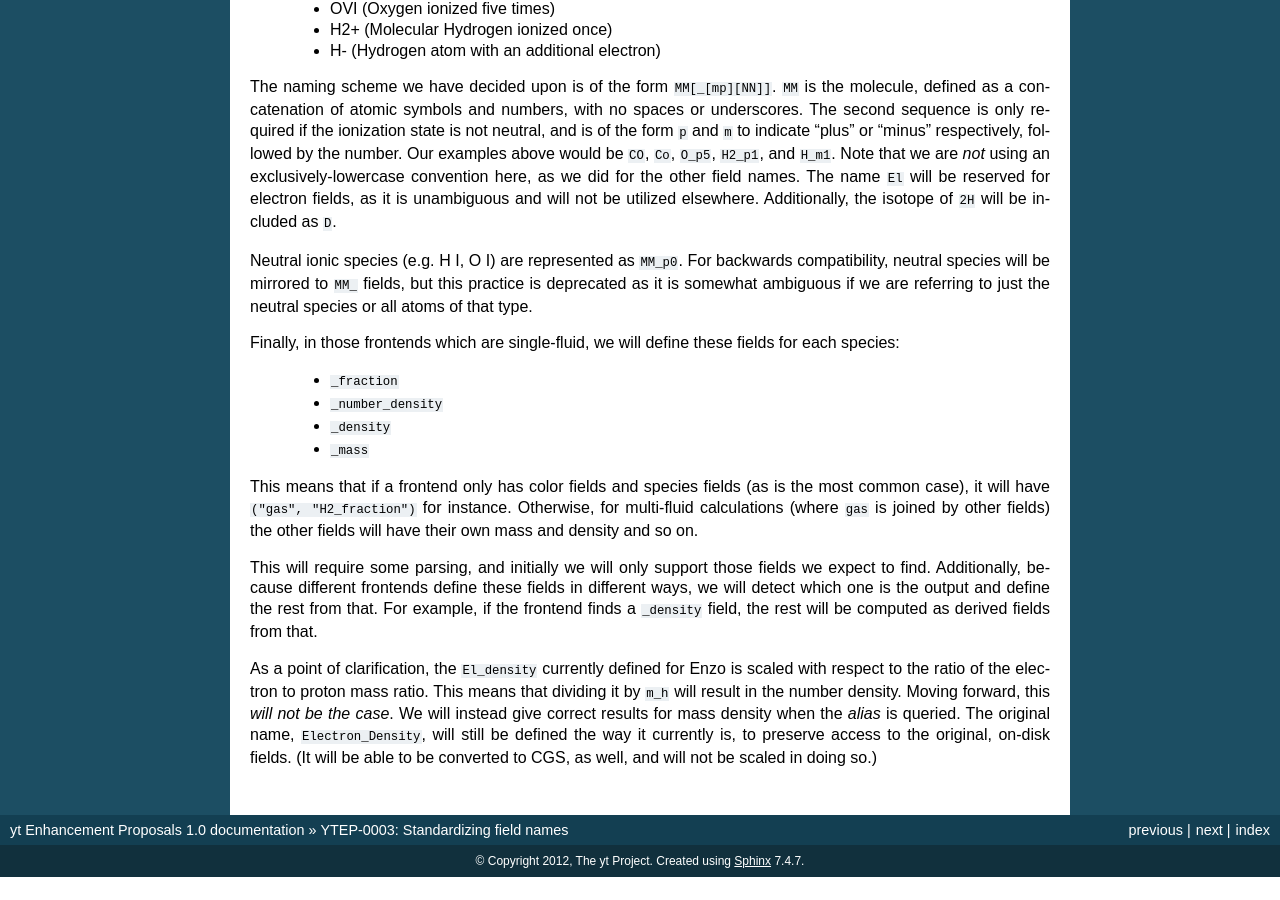
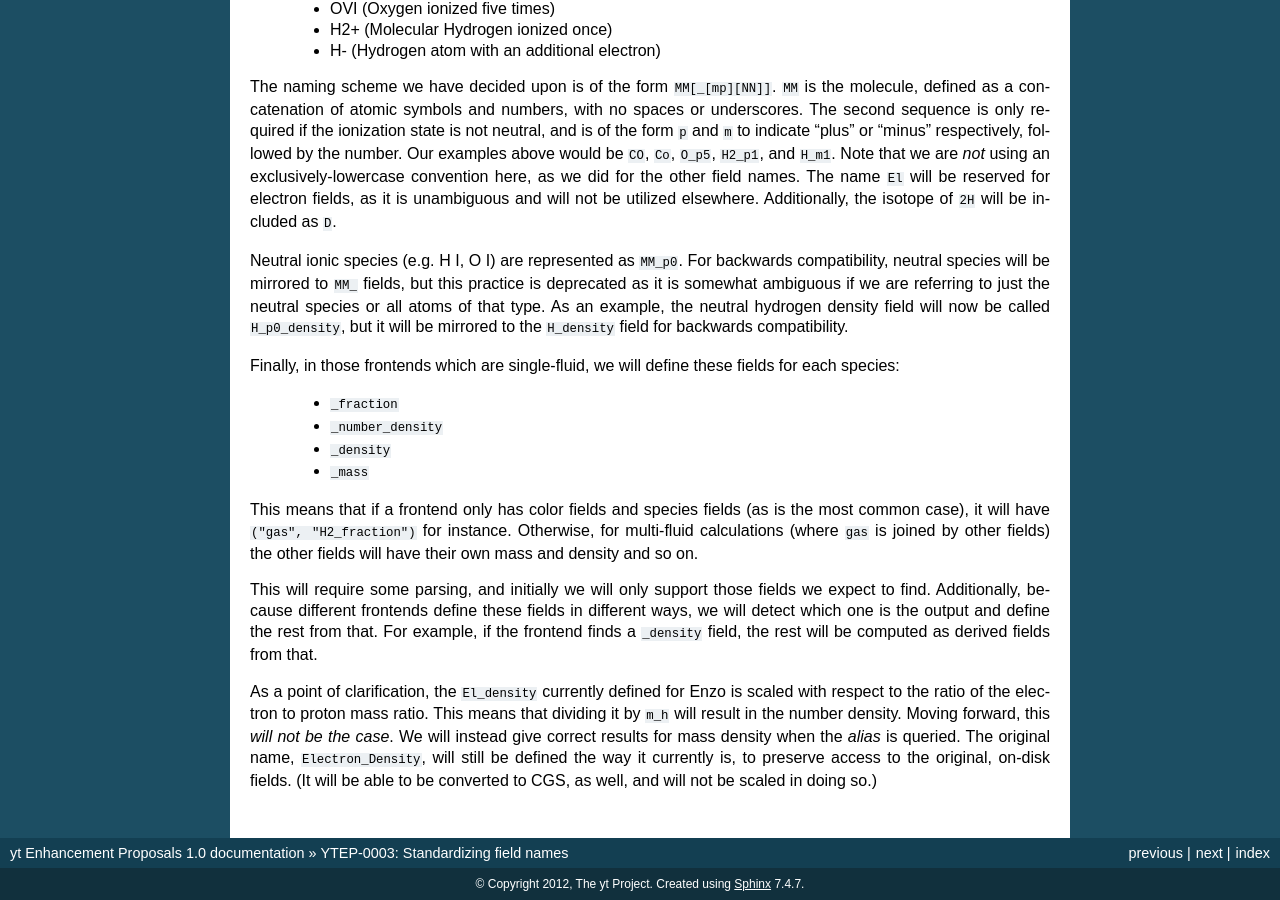
Before and after one commit to yt-project/ytep, a Sphinx documentation site: the page built from source/YTEPs/YTEP-0003.rst, in a window 1280 px wide and 900 px high, scrolled down 5832 px. Built offline with Sphinx 7.4.7, drawn with Linux system fonts in a browser that asks for light colours; formulas are drawn with MathJax 3; before the commit the page ends 6709 px from its top, so only the background shows below that.

Commit message:
Adding example of HI density.

```diff
--- a/source/YTEPs/YTEP-0003.rst
+++ b/source/YTEPs/YTEP-0003.rst
@@ -293,6 +293,9 @@ Neutral ionic species (e.g. H I, O I) are represented as ``MM_p0``.
 For backwards compatibility, neutral species will be mirrored to
 ``MM_`` fields, but this practice is deprecated as it is somewhat ambiguous
 if we are referring to just the neutral species or all atoms of that type.
+As an example, the neutral hydrogen density field will now be
+called ``H_p0_density``, but it will be mirrored to the ``H_density`` field for
+backwards compatibility.
 
 Finally, in those frontends which are single-fluid, we will define these fields
 for each species:
```
